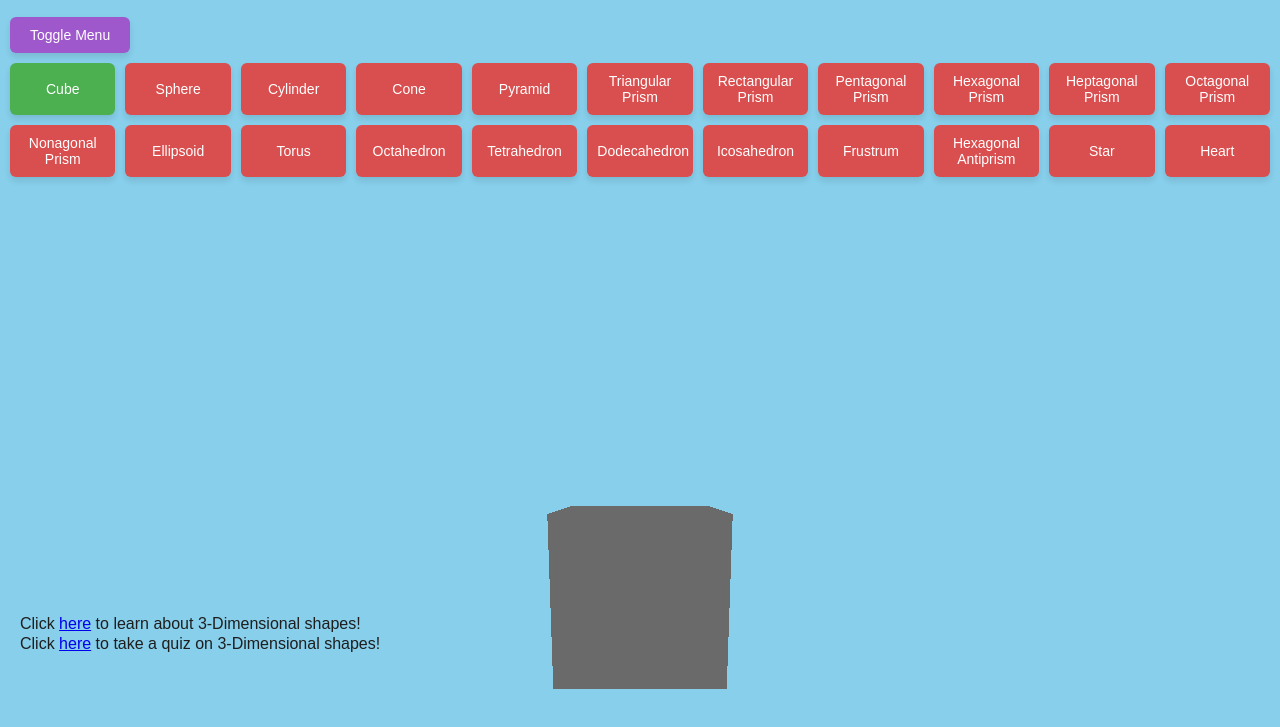
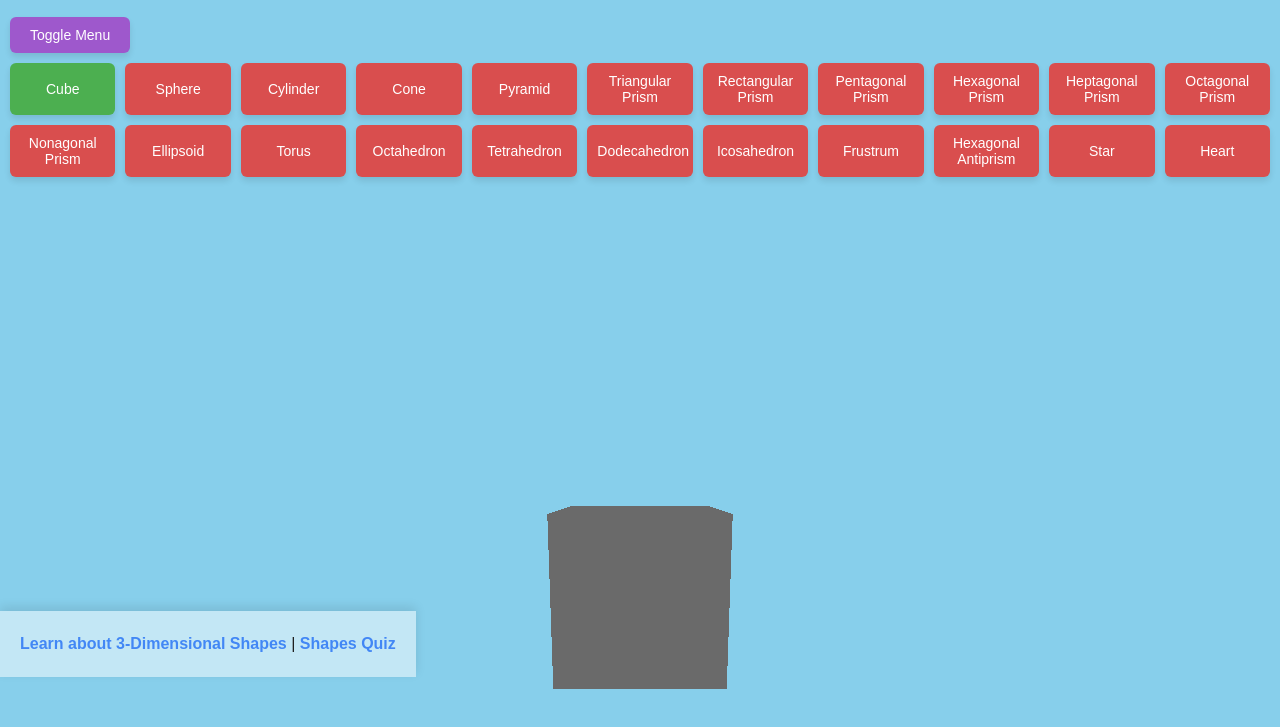
Before and after one commit to Peyton11/shape-scholar, a website with bundled scripts: page index.html in a window 1280 px wide. Shown: the part 123-850 px from the top of the page. Built offline with nearby package versions, Linux system fonts and the light colour scheme; animation ran at ten frames a second.

Commit message:
Add footer for links

```diff
--- a/index.html
+++ b/index.html
@@ -65,8 +65,13 @@
         <button id="heart-button" class="shape-button">Heart</button>
     </div>
 
-    <p id="learn-shapes-link">Click <a href="learn-shapes/learn-shapes.html">here</a> to learn about 3-Dimensional shapes!</p>
-    <p id="quiz-shapes-link">Click <a href="quiz-shapes/quiz-shapes.html">here</a> to take a quiz on 3-Dimensional shapes!</p>
+    <footer>
+        <p>
+            <a href="./learn-shapes/learn-shapes.html" class="nav-link">Learn about 3-Dimensional Shapes</a>
+            |
+            <a href="./quiz-shapes/quiz-shapes.html" class="nav-link">Shapes Quiz</a>
+        </p>
+    </footer>
 
 </body>
 </html>
--- a/learn-shapes/learn-shapes.css
+++ b/learn-shapes/learn-shapes.css
@@ -89,3 +89,18 @@ h1 {
         font-size: 0.8rem;
     }
 }
+
+footer {
+    text-align: center;
+    margin-top: auto;
+}
+
+.nav-link {
+    color: #4287F5;
+    text-decoration: none;
+    font-weight: bold;
+}
+
+.nav-link:hover {
+    color: #1D5BBF;
+}
--- a/styles.css
+++ b/styles.css
@@ -165,3 +165,23 @@ p {
     bottom: 0;
     font-family: 'Arial', sans-serif;
 }
+
+footer {
+    position: fixed;
+    text-align: center;
+    margin-top: auto;
+    padding: 0;
+    bottom: 0;
+    background-color: rgba(255, 255, 255, 0.5);
+    box-shadow: 0 -4px 10px rgba(0, 0, 0, 0.1);
+}
+
+.nav-link {
+    color: #4287F5;
+    text-decoration: none;
+    font-weight: bold;
+}
+
+.nav-link:hover {
+    color: #1D5BBF;
+}
```
Also changed, not shown: learn-shapes/learn-shapes.html (+9 -2 lines).
